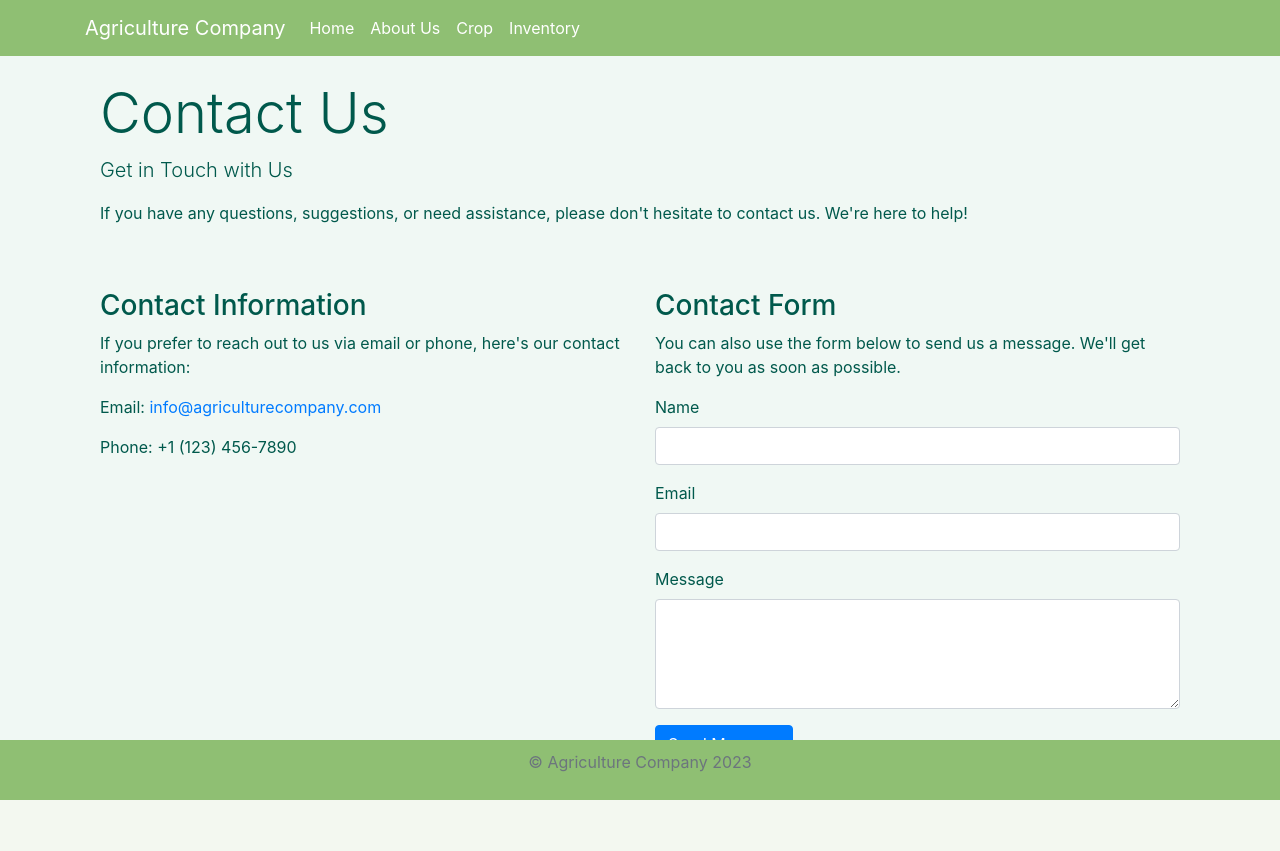
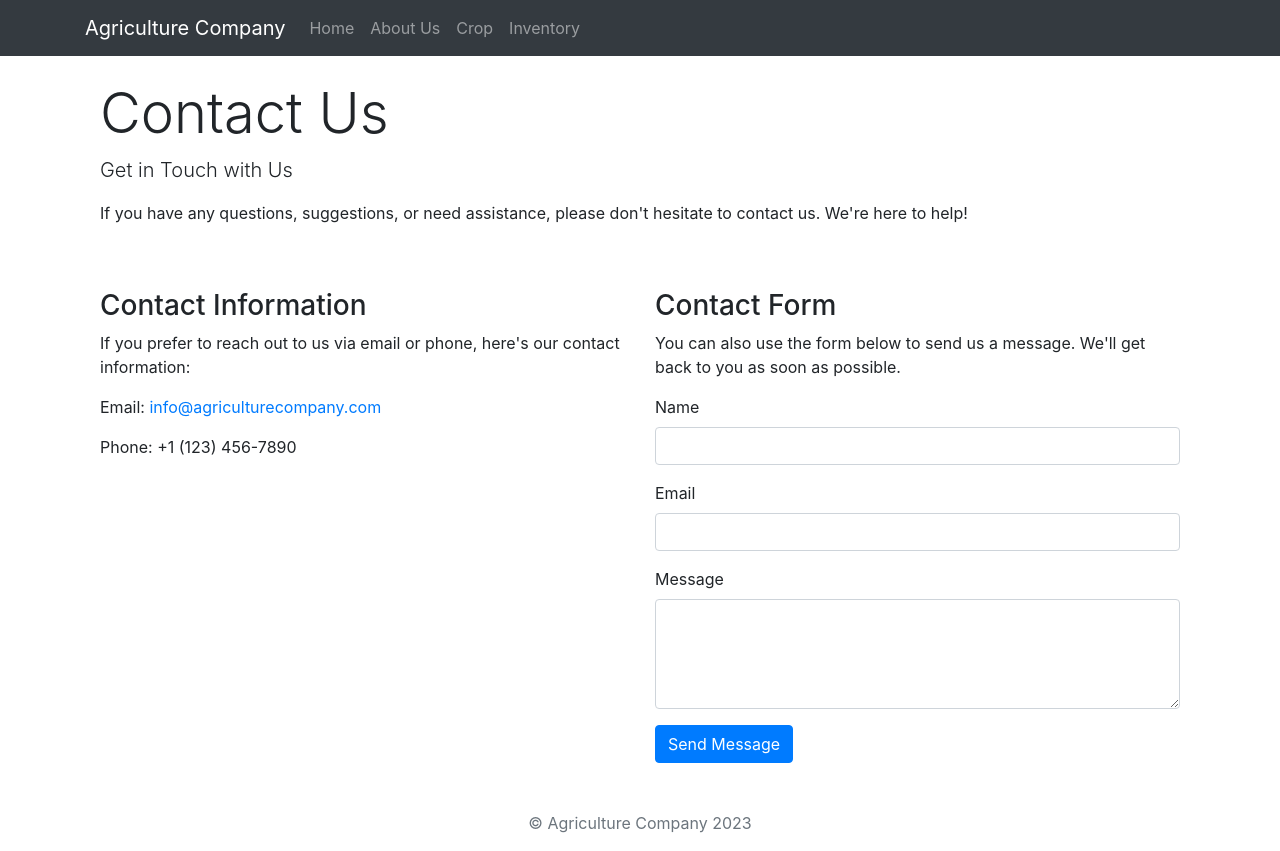
Before and after one commit to AndresHernandez15/DS-AgriculltureCompany, a Flask app: page /contact in a window 1280 px wide. Before the commit the page ends 800 px from the top, so only its background shows below. Run offline with Flask 3, Linux system fonts and the light colour scheme; some libraries are stand-ins or nearby versions.

Commit message:
Update base.html

```diff
--- a/templates/base.html
+++ b/templates/base.html
@@ -4,39 +4,12 @@
     <meta charset="UTF-8">
     <meta name="viewport" content="width=device-width, initial-scale=1.0">
     <title>{% block title %}Agriculture Company{% endblock %}</title>
-
-    <!-- Bootstrap CSS link (you may need to adjust the path based on your setup) -->
-    <link rel="stylesheet" href="https://stackpath.bootstrapcdn.com/bootstrap/4.5.2/css/bootstrap.min.css">
-
-    <!-- Custom styles -->
-    <style>
-        body {
-            background-color: #f0f8f4; /* Light green background */
-            color: #00594c; /* Dark green text */
-        }
-
-        .navbar {
-            background-color: #8fbf73; /* Green navbar */
-        }
-
-        .navbar-brand, .nav-link {
-            color: #ffffff !important;
-        }
-
-        .footer {
-            background-color: #8fbf73; /* Green footer */
-            color: #ffffff;
-            padding: 10px 0;
-            position: fixed;
-            bottom: 0;
-            width: 100%;
-        }
-    </style>
+    <link rel="stylesheet" href="https://stackpath.bootstrapcdn.com/bootstrap/4.3.1/css/bootstrap.min.css">
+    <!-- Add any additional stylesheets or scripts here -->
 </head>
 <body>
-
     {% block navbar %}
-    <nav class="navbar navbar-expand-lg navbar-dark">
+    <nav class="navbar navbar-expand-lg navbar-dark bg-dark">
         <div class="container">
             <a class="navbar-brand" href="/">Agriculture Company</a>
             <button class="navbar-toggler" type="button" data-toggle="collapse" data-target="#navbarNav" aria-controls="navbarNav" aria-expanded="false" aria-label="Toggle navigation">
@@ -68,16 +41,14 @@
         {% endblock %}
     </div>
 
-    <footer class="footer">
-        <div class="container text-center">
-            <p class="text-muted">© Agriculture Company 2023</p>
+    <footer class="footer mt-5">
+        <div class="container">
+            <p class="text-muted text-center">&copy; Agriculture Company 2023</p>
         </div>
     </footer>
 
-    <!-- Bootstrap JS and Popper.js (you may need to adjust the paths based on your setup) -->
-    <script src="https://code.jquery.com/jquery-3.5.1.slim.min.js"></script>
-    <script src="https://cdn.jsdelivr.net/npm/@popperjs/core@2.11.6/dist/umd/popper.min.js"></script>
-    <script src="https://stackpath.bootstrapcdn.com/bootstrap/4.5.2/js/bootstrap.min.js"></script>
-
+    <script src="https://code.jquery.com/jquery-3.3.1.slim.min.js"></script>
+    <script src="https://stackpath.bootstrapcdn.com/bootstrap/4.3.1/js/bootstrap.min.js"></script>
+    <!-- Add any additional scripts here -->
 </body>
 </html>
```
